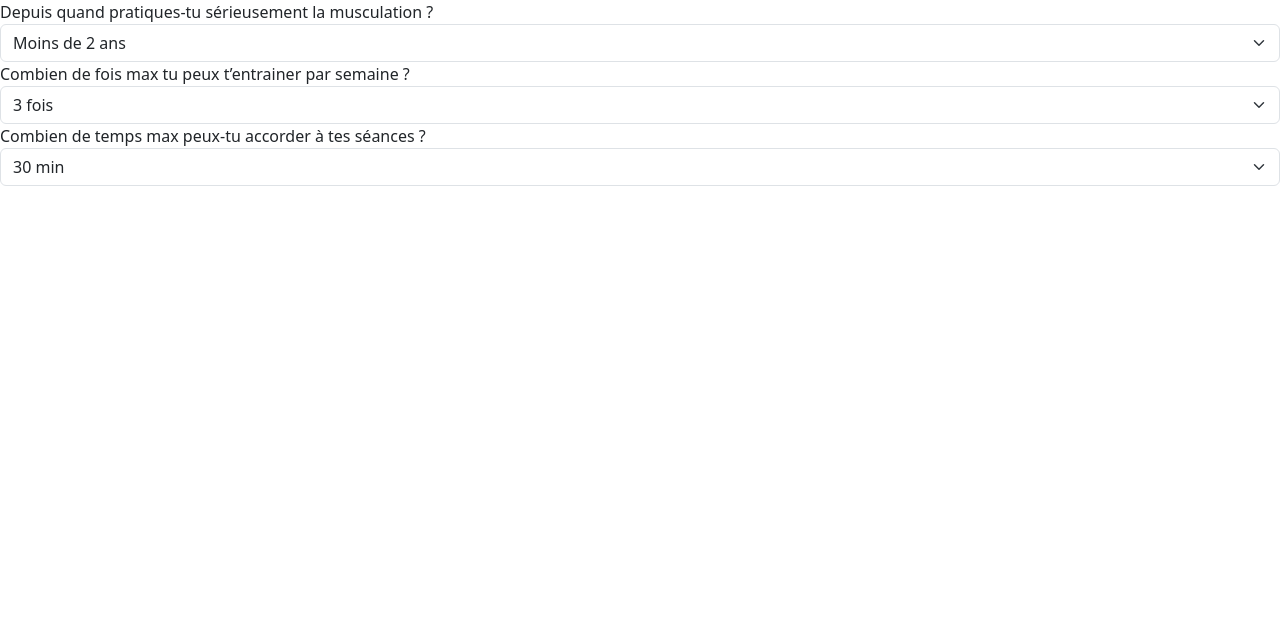
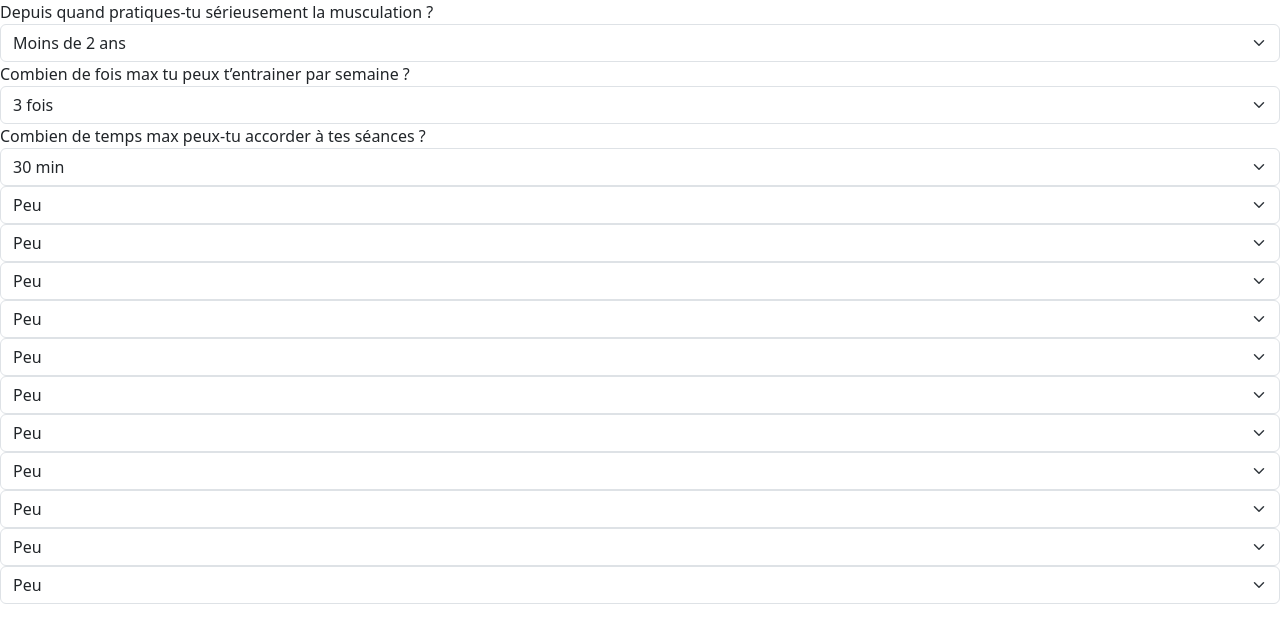
Before and after one commit to Tadf0in/BlowUp, a React (Vite) app: page / in a window 1280 px wide. Shown: the top 642 px of the page. Built offline with nearby package versions, Linux system fonts and the light colour scheme.

Commit message:
Select Muscles

```diff
--- a/src/components/Form.jsx
+++ b/src/components/Form.jsx
@@ -1,4 +1,5 @@
 import { Select } from "../utils/Fields";
+import SelectMuscles from "./SelectMuscles";
 
 export default function Form () {
 
@@ -29,5 +30,19 @@ export default function Form () {
             Combien de temps max peux-tu accorder à tes séances ?
         </Select>
 
+        <SelectMuscles muscles={[
+            'épaules',
+            'pecs',
+            'trapèzes',
+            'dorsaux',
+            'abdos',
+            'biceps',
+            'triceps',
+            'fessiers',
+            'quadriceps',
+            'ischios jambiers',
+            'mollets',
+        ]}/>
+
     </form>
 }
--- /dev/null
+++ b/src/components/SelectMuscles.jsx
@@ -0,0 +1,15 @@
+import { Select } from "../utils/Fields"
+
+export default function SelectMuscles ({muscles}) {
+
+    return <>
+        { muscles.map((m, i) =>
+            <Select name="muscles" key={i} options={{
+                '': m,
+                'peu': 'Peu',
+                'moyen': 'Moyen',
+                'eleve': 'Elevé',
+            }}/>
+        )}
+    </>
+}
--- a/src/utils/Fields.jsx
+++ b/src/utils/Fields.jsx
@@ -6,10 +6,10 @@ export default function Input ({text, placeholder, name, get, set}) {
 
 export function Select ({name, options, get, set, children}) {
     return <span className="question">
-        <label htmlFor="name">{children}</label>
-        <select className="form-select" id={name}>
+        { children && <label htmlFor="name">{children}</label>}
+        <select className="form-select" id={name} required>
             { Object.keys(options).map((o, i) =>
-                <option value={o} key={i}>{options[o]}</option>)
+                <option disabled={o === ''} value={o} key={i}>{options[o]}</option>)
             }
         </select>
     </span>
```
